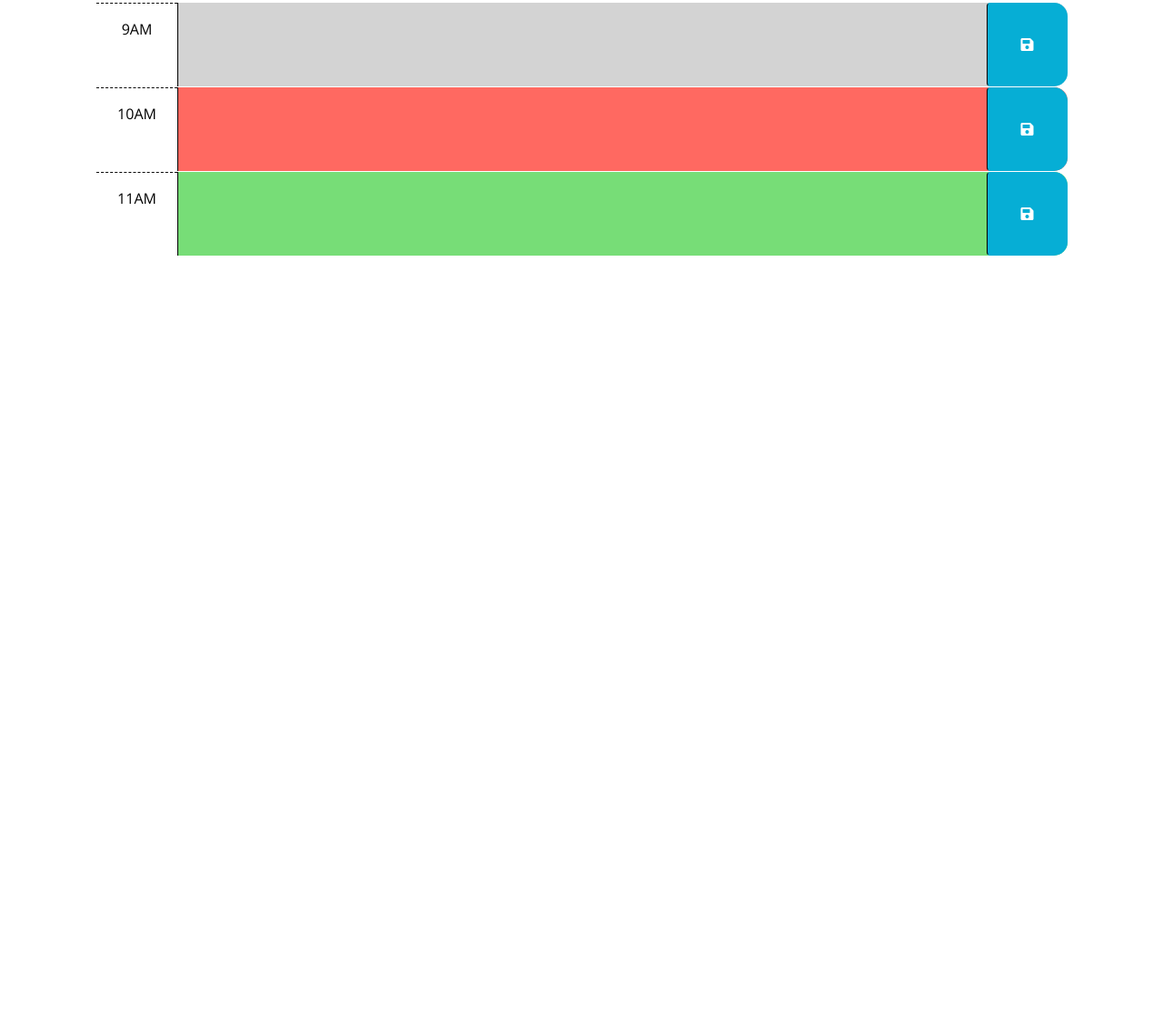
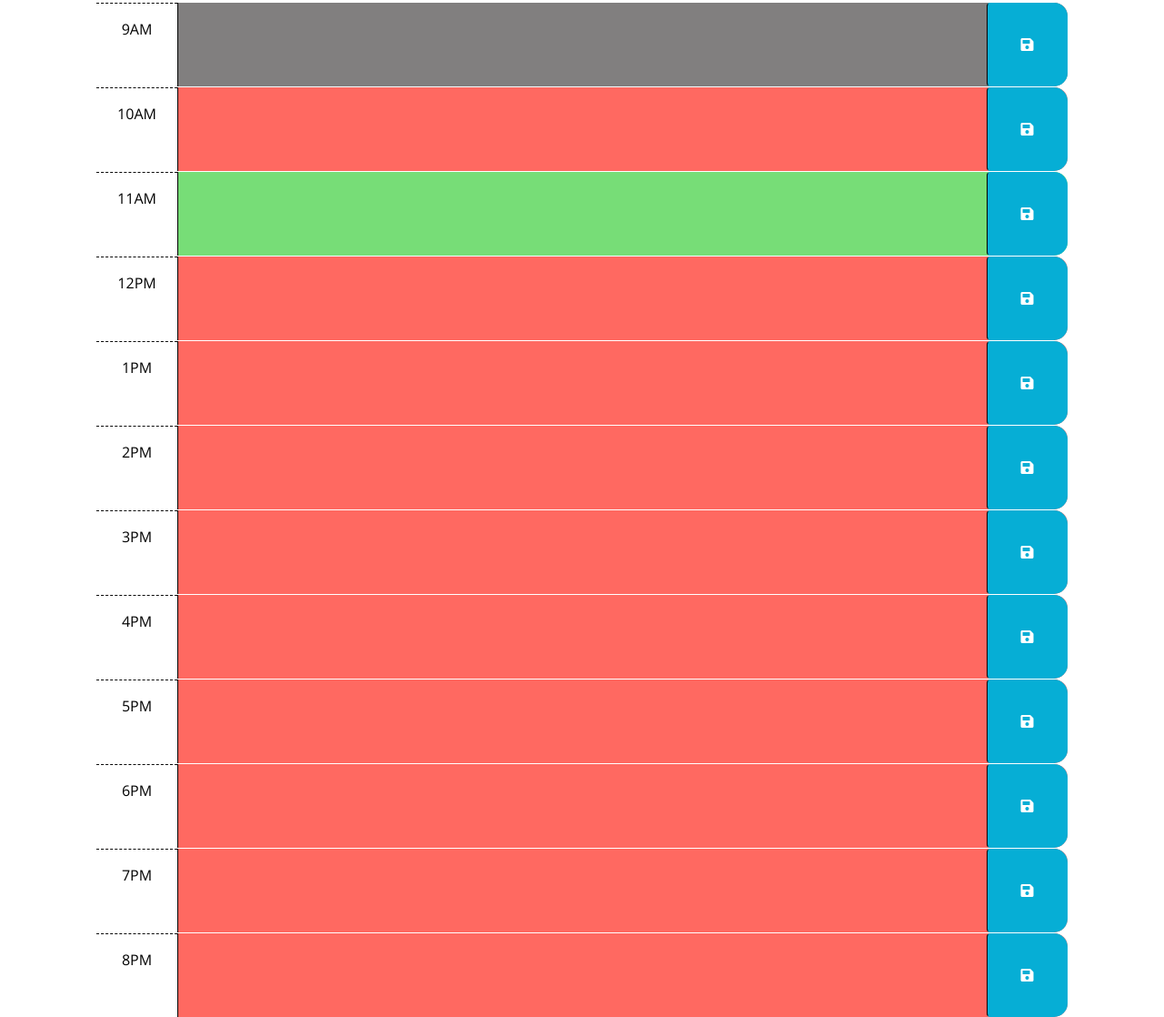
Before and after one commit to taylor-green/Calender-App, a plain HTML site: page index.html in a window 1280 px wide. Shown: the part 254-1372 px from the top of the page at 91% size. Before the commit the page ends 800 px from the top, so only its background shows below. Drawn offline with nearby package versions, Linux system fonts and the light colour scheme; files that its build step writes are made by us from their sources; files whose address does not match are found by name.

Commit message:
added time slots to HTML and hour vars to js file

```diff
--- a/assets/css/style.css
+++ b/assets/css/style.css
@@ -2,6 +2,7 @@ body {
     font-family: 'Open Sans', sans-serif;
     font-size: 16px;
   }
+
 
   textarea {
     background: transparent;
@@ -31,7 +32,7 @@ body {
   }
 
   .past {
-    background-color: #d3d3d3;
+    background-color: #817f7f;
     color: white;
   }
 
--- a/assets/js/script.js
+++ b/assets/js/script.js
@@ -1,6 +1,20 @@
 // Wrap all code that interacts with the DOM in a call to jQuery to ensure that
 // the code isn't run until the browser has finished rendering all the elements
 // in the html.
+var hour9 = $('#9');
+var hour10 = $('#10');
+var hour11 = $('#11');
+var hour12 = $('#12');
+var hour13 = $('#13');
+var hour14 = $('#14');
+var hour15 = $('#15');
+var hour16 = $('#16');
+var hour17 = $('#17');
+var hour18 = $('#18');
+var hour19 = $('#19');
+var hour20 = $('#20');
+var time = moment();
+
 $(function () {
     // TODO: Add a listener for click events on the save button. This code should
     // use the id in the containing time-block as a key to save the user input in
--- a/index.html
+++ b/index.html
@@ -18,7 +18,7 @@
       href="https://fonts.googleapis.com/css?family=Open+Sans&display=swap"
       rel="stylesheet"
     />
-    <link rel="stylesheet" href="style.css" />
+    <link rel="stylesheet" href="/assets/css/style.css" />
     <title>Work Day Scheduler</title>
   </head>
 
@@ -66,6 +66,79 @@
         </button>
       </div>
 
+      <div id="hour-12" class="row time-block present">
+        <div class="col-2 col-md-1 hour text-center py-3">12PM</div>
+        <textarea class="col-8 col-md-10 description" rows="3"> </textarea>
+        <button class="btn saveBtn col-2 col-md-1" aria-label="save">
+          <i class="fas fa-save" aria-hidden="true"></i>
+        </button>
+      </div>
+
+      <div id="hour-13" class="row time-block present">
+        <div class="col-2 col-md-1 hour text-center py-3">1PM</div>
+        <textarea class="col-8 col-md-10 description" rows="3"> </textarea>
+        <button class="btn saveBtn col-2 col-md-1" aria-label="save">
+          <i class="fas fa-save" aria-hidden="true"></i>
+        </button>
+      </div>
+
+      <div id="hour-14" class="row time-block present">
+        <div class="col-2 col-md-1 hour text-center py-3">2PM</div>
+        <textarea class="col-8 col-md-10 description" rows="3"> </textarea>
+        <button class="btn saveBtn col-2 col-md-1" aria-label="save">
+          <i class="fas fa-save" aria-hidden="true"></i>
+        </button>
+      </div>
+
+      <div id="hour-15" class="row time-block present">
+        <div class="col-2 col-md-1 hour text-center py-3">3PM</div>
+        <textarea class="col-8 col-md-10 description" rows="3"> </textarea>
+        <button class="btn saveBtn col-2 col-md-1" aria-label="save">
+          <i class="fas fa-save" aria-hidden="true"></i>
+        </button>
+      </div>
+
+      <div id="hour-16" class="row time-block present">
+        <div class="col-2 col-md-1 hour text-center py-3">4PM</div>
+        <textarea class="col-8 col-md-10 description" rows="3"> </textarea>
+        <button class="btn saveBtn col-2 col-md-1" aria-label="save">
+          <i class="fas fa-save" aria-hidden="true"></i>
+        </button>
+      </div>
+
+      <div id="hour-17" class="row time-block present">
+        <div class="col-2 col-md-1 hour text-center py-3">5PM</div>
+        <textarea class="col-8 col-md-10 description" rows="3"> </textarea>
+        <button class="btn saveBtn col-2 col-md-1" aria-label="save">
+          <i class="fas fa-save" aria-hidden="true"></i>
+        </button>
+      </div>
+
+      <div id="hour-18" class="row time-block present">
+        <div class="col-2 col-md-1 hour text-center py-3">6PM</div>
+        <textarea class="col-8 col-md-10 description" rows="3"> </textarea>
+        <button class="btn saveBtn col-2 col-md-1" aria-label="save">
+          <i class="fas fa-save" aria-hidden="true"></i>
+        </button>
+      </div>
+
+      <div id="hour-19" class="row time-block present">
+        <div class="col-2 col-md-1 hour text-center py-3">7PM</div>
+        <textarea class="col-8 col-md-10 description" rows="3"> </textarea>
+        <button class="btn saveBtn col-2 col-md-1" aria-label="save">
+          <i class="fas fa-save" aria-hidden="true"></i>
+        </button>
+      </div>
+
+      <div id="hour-20" class="row time-block present">
+        <div class="col-2 col-md-1 hour text-center py-3">8PM</div>
+        <textarea class="col-8 col-md-10 description" rows="3"> </textarea>
+        <button class="btn saveBtn col-2 col-md-1" aria-label="save">
+          <i class="fas fa-save" aria-hidden="true"></i>
+        </button>
+      </div>
+
+
     <script src="https://code.jquery.com/jquery-3.4.1.min.js"></script>
     <script
       src="https://cdn.jsdelivr.net/npm/dayjs@1.11.3/dayjs.min.js"
```
Also changed, not shown: 1 other file.
